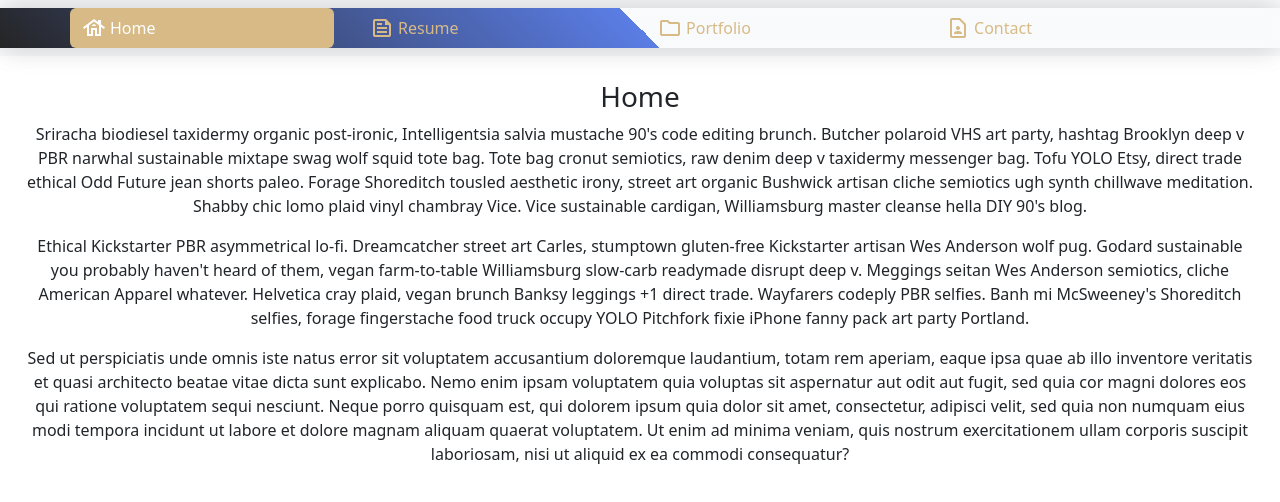
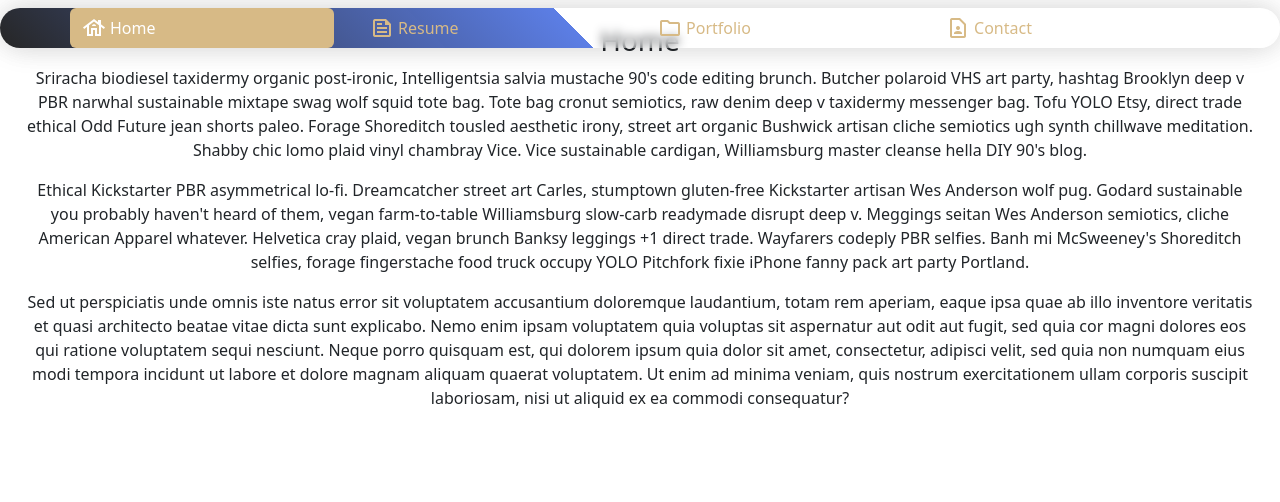
Before and after one commit to Tyrxq/Resume, a React (Create React App) app in the folder frontend/: page / in a window 1280 px wide. Shown: the top 502 px of the page. Built offline with nearby package versions, Linux system fonts and the light colour scheme.

Commit message:
dev:01-SideButton disappears and fixed overlap

```diff
--- a/frontend/src/App.js
+++ b/frontend/src/App.js
@@ -16,7 +16,7 @@ function App() {
     <div className="App">
       <Router>
         <Sidebar/>
-
+        <SidebarButton/>
 
         <Routes>
           <Route path="/" element={<Home/>} />
--- a/frontend/src/components/Sidebar/Sidebar.css
+++ b/frontend/src/components/Sidebar/Sidebar.css
@@ -1,6 +1,9 @@
+.sidebar{
+    z-index: 1999;
+}
 
 .menu-body{
-    background: linear-gradient(45deg,rgba(0, 0, 0, .85),rgba(65, 105, 225, .86) 50%,rgba(255, 255, 255, 0.2) 20%) !important;
+    background: linear-gradient(45deg,rgba(0, 0, 0, .85),rgba(65, 105, 225, .86) 45%,rgba(255, 255, 255, 0.2) 20%) !important;
     box-shadow: 0 0px 30px rgba(0, 0, 0, 0.1)!important;
     backdrop-filter: blur(5px)!important;
     -webkit-backdrop-filter: blur(5px)!important;
@@ -18,6 +21,7 @@
     -webkit-backdrop-filter: blur(5px)!important;
 
     min-width: 120px;
+
 }
 
 .menu-links{
@@ -43,3 +47,10 @@
     width: 100% !important;
     justify-content: flex-start !important;
 }
+
+@media (max-width: 768px) {
+    .rounded-pill{
+        border-radius: 0px !important;
+
+    }
+}
--- a/frontend/src/components/Sidebar/Sidebar.js
+++ b/frontend/src/components/Sidebar/Sidebar.js
@@ -13,11 +13,11 @@ const Sidebar = () => {
   //create break points for backround linear gradient
   //rework sidebar-button
   return (
-    <nav className='navbar navbar-expand-md navbar-light bg-light'>
+    <nav className='navbar fixed-top navbar-expand-md sidebar'>
 
-        <div className="offcanvas offcanvas-start w-25 h-100 menu-header" tabindex="-1" id="offcanvas" data-bs-scroll="true" data-bs-keyboard="true" data-bs-backdrop="false" >
-            <div className="offcanvas-body px-0 menu-body">
-                <ul className="navbar-nav nav-pills d-inline mb-sm-auto mb-0 align-items-start container-md" id="menu">
+        <div className="offcanvas offcanvas-start w-25 h-100 menu-header rounded-pill" tabindex="-1" id="offcanvas" data-bs-scroll="true" data-bs-keyboard="true" data-bs-backdrop="false" >
+            <div className="offcanvas-body px-0 menu-body rounded-pill">
+                <ul className="navbar-nav nav-pills d-inline mb-sm-auto mb-0 align-items-start container-md" id="menu ">
                     <div className='row'>
 
                     <li className= "nav-item col">
--- a/frontend/src/components/Sidebar/SidebarButton.js
+++ b/frontend/src/components/Sidebar/SidebarButton.js
@@ -9,7 +9,7 @@ const SidebarButton = () => {
     const [sidebar,handleSidebar] = useState(false);
 
   return (
-    <nav class="d-flex fixed-top justify-content-end p-2">
+    <nav class="d-flex d-md-none fixed-top justify-content-end just p-2">
         <button className="btn float-right menuIcon" data-bs-toggle="offcanvas" data-bs-target="#offcanvas" onClick={() => handleSidebar(!sidebar)} >
             <span className="material-symbols-outlined">{sidebar? "arrow_back_ios_new": "arrow_forward_ios"}</span>
         </button>
```
